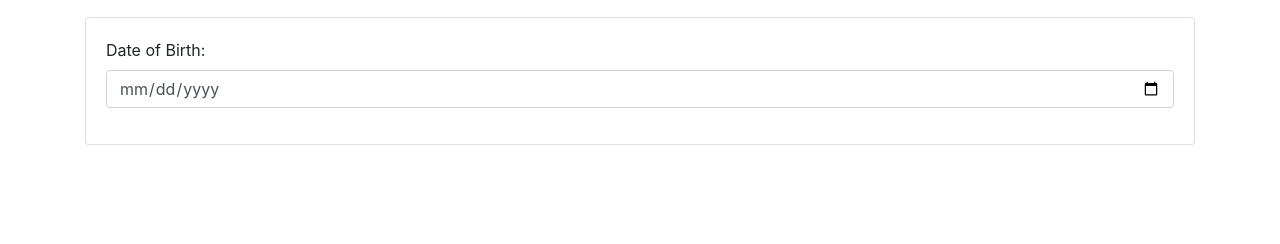
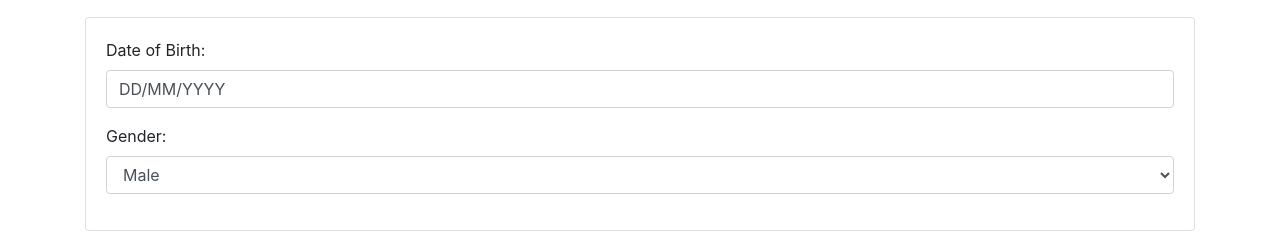
Before and after one commit to BarsilNzola/akan-name, a plain HTML site: page index.html in a window 1280 px wide. Shown: the part 263-507 px from the top of the page. Drawn offline with Linux system fonts and the light colour scheme.

Commit message:
Added a gender form

```diff
--- a/index.html
+++ b/index.html
@@ -15,7 +15,17 @@
 			<div class="card-body">
 				<div class="form-group">
   					<label for="example-date-input">Date of Birth:</label>
-    				<input class="form-control" type="date" value="DD/MM/YYYY" id="example-date-input">
+    				<input class="form-control" type="text" value="DD/MM/YYYY" id="usr">
+    			</div>
+
+    			<div class="form-group">
+    				<label for="sel1">Gender:</label>
+    				<select class="form-control">
+    					<option>Male</option>
+    					<option>Female</option>
+    				</select>
+
+    			</div>
 			</div>
 		</div>
 	</div>
```
